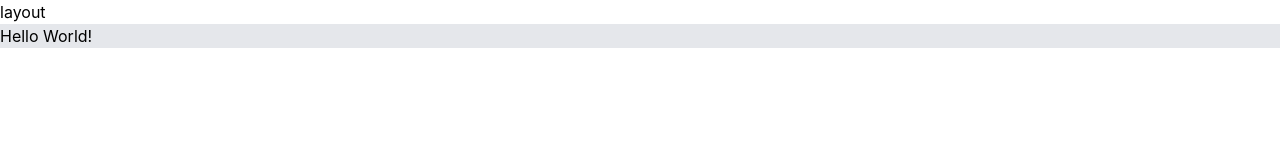
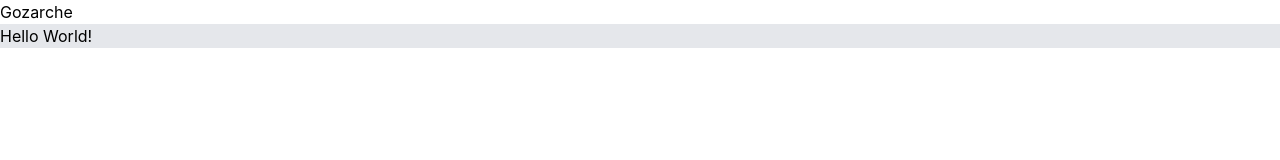
Before and after one commit to rangeeeer/gozarche, a Next.js app: page / in a window 1280 px wide. Shown: the top 160 px of the page. Built offline with nearby package versions, Linux system fonts and the light colour scheme.

Commit message:
change layout text

```diff
--- a/components/layouts/ MainLayout.jsx
+++ b/components/layouts/ MainLayout.jsx
@@ -1,7 +1,7 @@
 export default function MainLayout(props) {
   return (
     <>
-      <div>layout</div>
+      <div>Gozarche</div>
       {props.children}
     </>
   )
```
